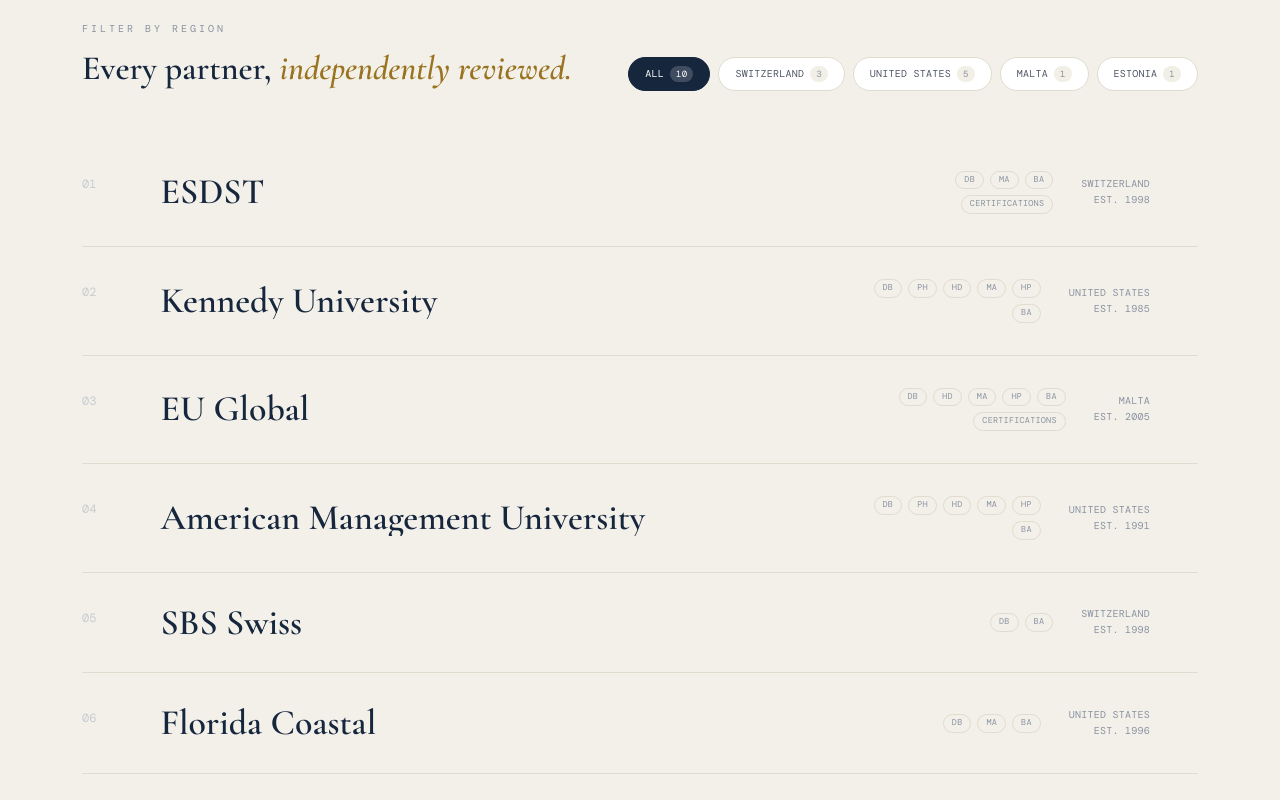
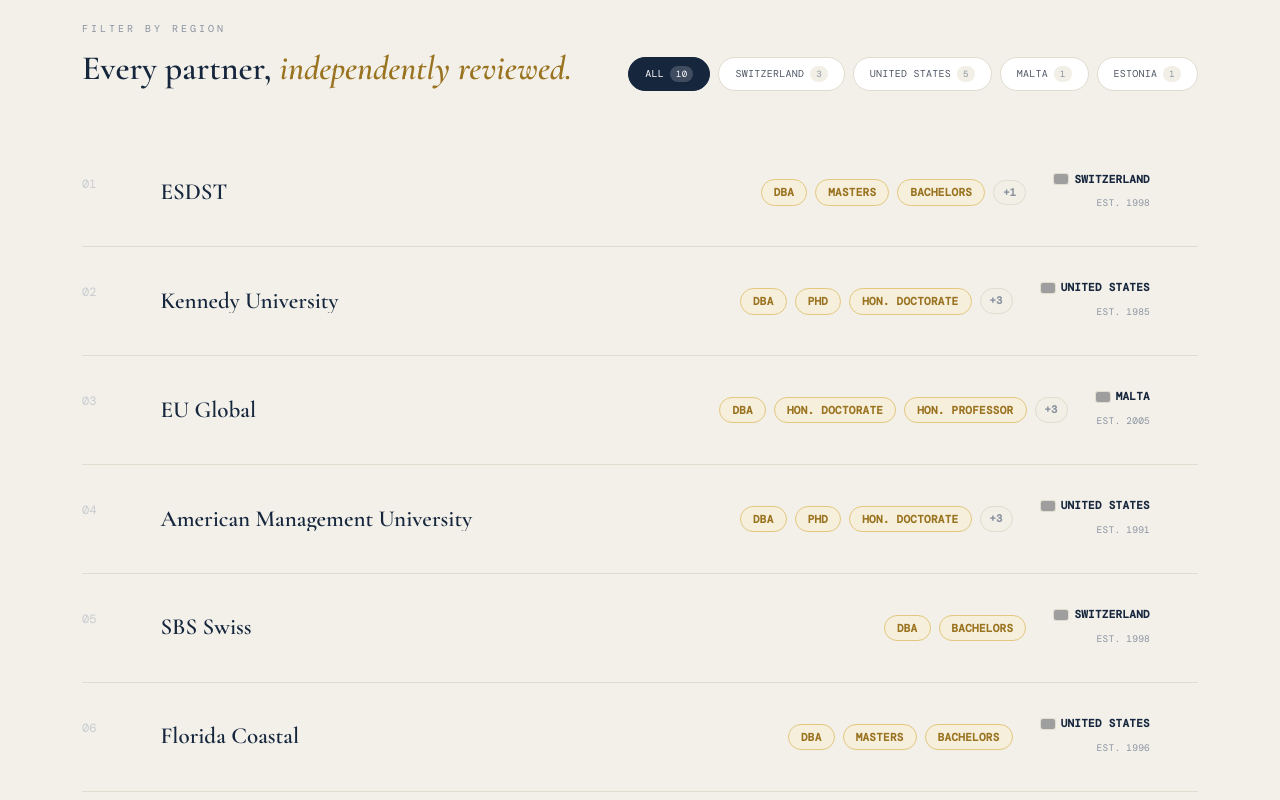
Before and after one commit to techversity/Techversity, a Next.js app: page /universities in a window 1280 px wide. Shown: the part 980-1780 px from the top of the page. Built offline with nearby package versions, Linux system fonts and the light colour scheme; grey boxes are pictures that could not be loaded.

Commit message:
fix sticky layout issue

```diff
--- a/src/app/about-us/faqs/page.js
+++ b/src/app/about-us/faqs/page.js
@@ -16,7 +16,7 @@
       {/* ── hero strip ── */}
       <section className="relative overflow-hidden">
         <Image
-          src="/images/about/faq/faq.avif"
+          src="/images/About/Faq/faq.avif"
           alt="Techversity — Support"
           width={2400}
           height={800}
--- a/src/app/globals.css
+++ b/src/app/globals.css
@@ -33,7 +33,7 @@
 /* ─── BASE ─── */
 html, body {
   max-width: 100%;
-  overflow-x: hidden;
+  overflow-x: clip;
 }
 
 body {
--- a/src/components/about/AboutThreshold.js
+++ b/src/components/about/AboutThreshold.js
@@ -17,7 +17,7 @@
         }}
       >
         <Image
-          src="/images/about/Threshold.avif"
+          src="/images/About/Threshold.avif"
           alt="Fountain pen on paper"
           fill
           className="object-cover object-center"
--- a/src/components/home/DegreeGrid.js
+++ b/src/components/home/DegreeGrid.js
@@ -78,7 +78,7 @@
   const active = cards[activeIdx];
 
   return (
-    <section ref={sectionRef} className="bg-ivory-2 py-20 border-b border-line overflow-hidden">
+    <section ref={sectionRef} className="bg-ivory-2 py-20 border-b border-line overflow-clip">
       <div className="max-w-[1260px] mx-auto px-5 lg:px-8">
 
         {/* ── header ── */}
--- a/src/components/universities/UniversitiesList.js
+++ b/src/components/universities/UniversitiesList.js
@@ -7,8 +7,43 @@
 import { programs } from "@/lib/programs";
 import { flagUrl } from "@/lib/flag";
 
+// Full, human-readable labels for the program badges (was showing raw initials like DB/MA/BA)
+const PROGRAM_LABELS = {
+  dba: "DBA",
+  phd: "PhD",
+  "honorary-doctorate": "Hon. Doctorate",
+  "honorary-professorship": "Hon. Professor",
+  masters: "Masters",
+  bachelors: "Bachelors",
+};
+
 const programLabel = (slug) =>
-  programs.find((p) => p.slug === slug)?.initials || slug;
+  PROGRAM_LABELS[slug] || programs.find((p) => p.slug === slug)?.initials || slug;
+
+// Consistent priority order for badges (so rows don't wrap in a random/jumbled order)
+const BADGE_ORDER = ["dba", "phd", "honorary-doctorate", "honorary-professorship", "masters", "bachelors", "certifications"];
+const sortedPrograms = (list) =>
+  [...list].sort((a, b) => BADGE_ORDER.indexOf(a) - BADGE_ORDER.indexOf(b));
+
+// Shared "+N" pill — intentionally neutral/grey so it reads as "meta info", not another
+// program badge competing with the gold DBA/PHD/etc pills for attention.
+function MoreBadge({ count, size = "normal" }) {
+  const isSmall = size === "small";
+  return (
+    <span
+      className="font-mono font-semibold tracking-wide rounded-full whitespace-nowrap shrink-0"
+      style={{
+        fontSize: isSmall ? "8px" : "10.5px",
+        padding: isSmall ? "2px 6px" : "4px 9px",
+        color: "#8A92A0",
+        background: "#F2EFE6",
+        border: "1px solid #E0DCCF",
+      }}
+    >
+      +{count}
+    </span>
+  );
+}
 
 function useReveal(threshold = 0.1) {
   const ref = useRef(null);
@@ -49,7 +84,7 @@
               href={`/universities/${item.slug}`}
               onMouseEnter={() => setHoveredIndex(i)}
               onMouseLeave={() => setHoveredIndex(null)}
-              className="group relative flex items-stretch gap-8 border-b overflow-hidden"
+              className="group relative flex items-center gap-8 border-b overflow-hidden"
               style={{
                 borderColor: "#E0DCCF",
                 paddingTop: isHovered ? "28px" : "32px",
@@ -117,7 +152,7 @@
                 <h3
                   className="font-display font-semibold leading-none truncate transition-all duration-300"
                   style={{
-                    fontSize: "clamp(22px, 2.8vw, 38px)",
+                    fontSize: "clamp(18px, 1.8vw, 26px)",
                     color: isHovered ? "#9A7320" : "#16263D",
                     transform: isHovered ? "translateX(6px)" : "translateX(0)",
                   }}
@@ -155,20 +190,60 @@
 
               {/* right meta */}
               <div className="flex items-center gap-7 shrink-0">
-                <div className="hidden sm:flex flex-wrap gap-1.5 justify-end max-w-[180px]">
-                  {item.programsOffered.map((p) => (
+                <div
+                  className="hidden sm:flex items-center gap-2 justify-end transition-all duration-300"
+                  style={{
+                    flexWrap: isHovered ? "wrap" : "nowrap",
+                    maxWidth: isHovered ? "300px" : "none",
+                  }}
+                >
+                  {(isHovered
+                    ? sortedPrograms(item.programsOffered)
+                    : sortedPrograms(item.programsOffered).slice(0, 3)
+                  ).map((p) => {
+                    const isCert = p === "certifications";
+                    return (
+                      <span
+                        key={p}
+                        className="font-mono font-semibold text-[11px] uppercase tracking-wide rounded-full px-3 py-1 whitespace-nowrap transition-all duration-300"
+                        style={
+                          isCert
+                            ? {
+                                color: "#2F5233",
+                                background: "#E8EFE3",
+                                border: "1px solid #A9C7A0",
+                              }
+                            : {
+                                color: "#9A7320",
+                                background: "#F6EFDC",
+                                border: "1px solid #E3C77E",
+                                boxShadow: isHovered ? "0 3px 8px rgba(154,115,32,0.18)" : "none",
+                              }
+                        }
+                      >
+                        {programLabel(p)}
+                      </span>
+                    );
+                  })}
+                  {!isHovered && item.programsOffered.length > 3 && (
+                    <MoreBadge count={item.programsOffered.length - 3} />
+                  )}
+                </div>
+                <p className="font-mono text-right whitespace-nowrap leading-relaxed">
+                  <span className="flex items-center justify-end gap-1.5">
+                    <span className="relative w-[14px] h-[10px] rounded-[2px] overflow-hidden ring-1 ring-line shrink-0">
+                      <Image src={flagUrl(item.country)} alt={item.country} fill className="object-cover" />
+                    </span>
                     <span
-                      key={p}
-                      className="font-mono text-[8.5px] uppercase tracking-wide text-mist border border-line rounded-full px-2 py-0.5 transition-colors duration-300 group-hover:border-gold/40"
+                      className="text-[11px] font-bold uppercase tracking-wide"
+                      style={{ color: "#16263D" }}
                     >
-                      {programLabel(p)}
+                      {item.country}
                     </span>
-                  ))}
-                </div>
-                <p className="font-mono text-[10px] uppercase tracking-wide text-mist text-right whitespace-nowrap leading-relaxed">
-                  {item.country}
-                  <br />
-                  Est. {item.founded}
+                  </span>
+                  <span className="text-[9.5px] uppercase tracking-wide text-mist">
+                    Est. {item.founded}
+                  </span>
                 </p>
                 <svg
                   className="shrink-0 transition-all duration-300"
@@ -230,9 +305,30 @@
         <h3 className="font-display font-semibold text-[17px] text-wine leading-snug truncate mb-1">
           {u.name}
         </h3>
-        <p className="font-display italic text-[12.5px] text-slate leading-snug truncate">
+        <p className="font-display italic text-[12.5px] text-slate leading-snug truncate mb-1.5">
           {u.tagline}
         </p>
+        <div className="flex flex-wrap gap-1">
+          {sortedPrograms(u.programsOffered).slice(0, 3).map((p) => {
+            const isCert = p === "certifications";
+            return (
+              <span
+                key={p}
+                className="font-mono font-semibold text-[8px] uppercase tracking-wide rounded-full px-1.5 py-0.5"
+                style={
+                  isCert
+                    ? { color: "#2F5233", background: "#E8EFE3" }
+                    : { color: "#9A7320", background: "#F6EFDC" }
+                }
+              >
+                {programLabel(p)}
+              </span>
+            );
+          })}
+          {u.programsOffered.length > 3 && (
+            <MoreBadge count={u.programsOffered.length - 3} size="small" />
+          )}
+        </div>
       </div>
       <svg className="text-mist shrink-0" width="16" height="16" viewBox="0 0 24 24" fill="none" stroke="currentColor" strokeWidth="2.2" strokeLinecap="round" strokeLinejoin="round">
         <path d="M5 12h14M12 5l7 7-7 7" />
```
